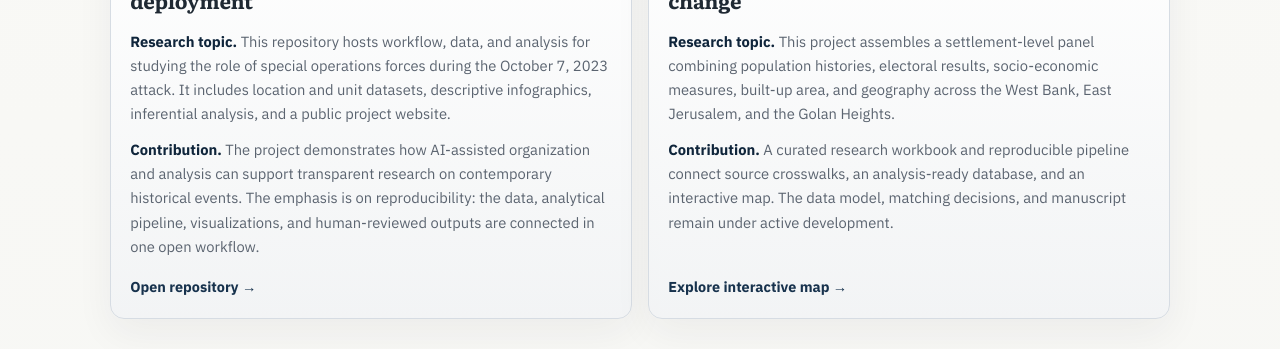
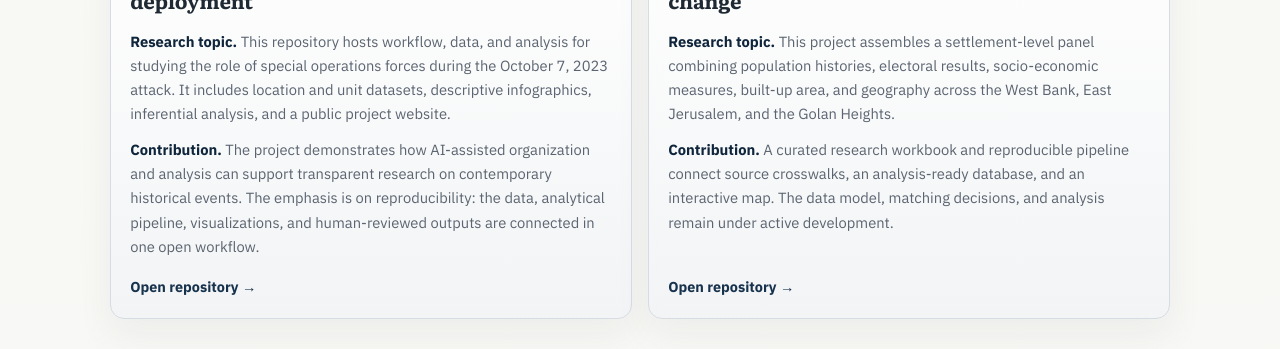
Before and after one commit to pedahzur/A.M.Pedahzur, a plain HTML site: page index.html in a window 1280 px wide. Shown: the part 2820-3169 px from the top of the page. Drawn offline with Linux system fonts and the light colour scheme.

Commit message:
docs: link public settlements release

```diff
--- a/index.html
+++ b/index.html
@@ -178,8 +178,8 @@
         <span class="method-eyebrow">Work in Progress</span>
         <h3>Settlements: a quantitative panel of territorial change</h3>
         <p><strong>Research topic.</strong> This project assembles a settlement-level panel combining population histories, electoral results, socio-economic measures, built-up area, and geography across the West Bank, East Jerusalem, and the Golan Heights.</p>
-        <p><strong>Contribution.</strong> A curated research workbook and reproducible pipeline connect source crosswalks, an analysis-ready database, and an interactive map. The data model, matching decisions, and manuscript remain under active development.</p>
-        <a class="method-link" href="https://pedahzur.github.io/settlements/" target="_blank" rel="noopener">Explore interactive map &rarr;</a>
+        <p><strong>Contribution.</strong> A curated research workbook and reproducible pipeline connect source crosswalks, an analysis-ready database, and an interactive map. The data model, matching decisions, and analysis remain under active development.</p>
+        <a class="method-link" href="https://github.com/pedahzur/settlements" target="_blank" rel="noopener">Open repository &rarr;</a>
       </article>
     </div>
   </section>
```
